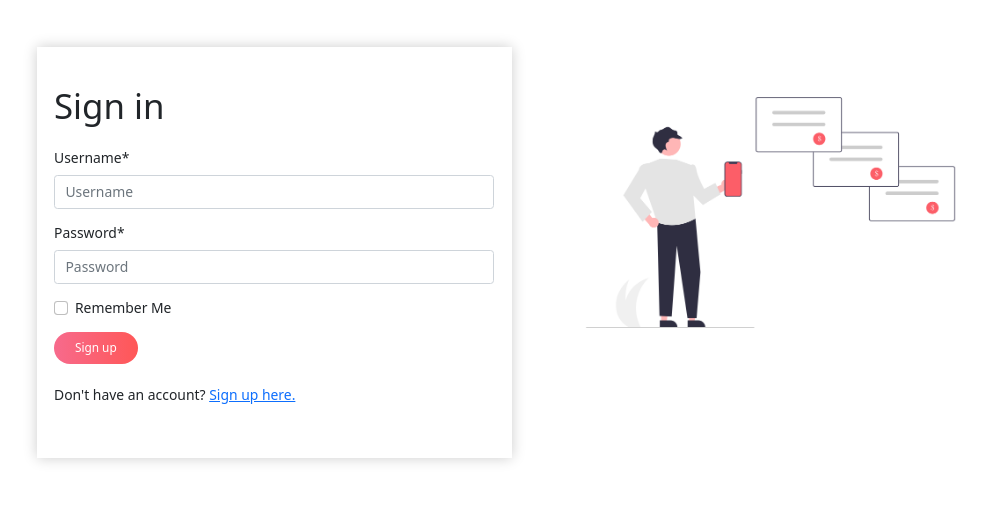
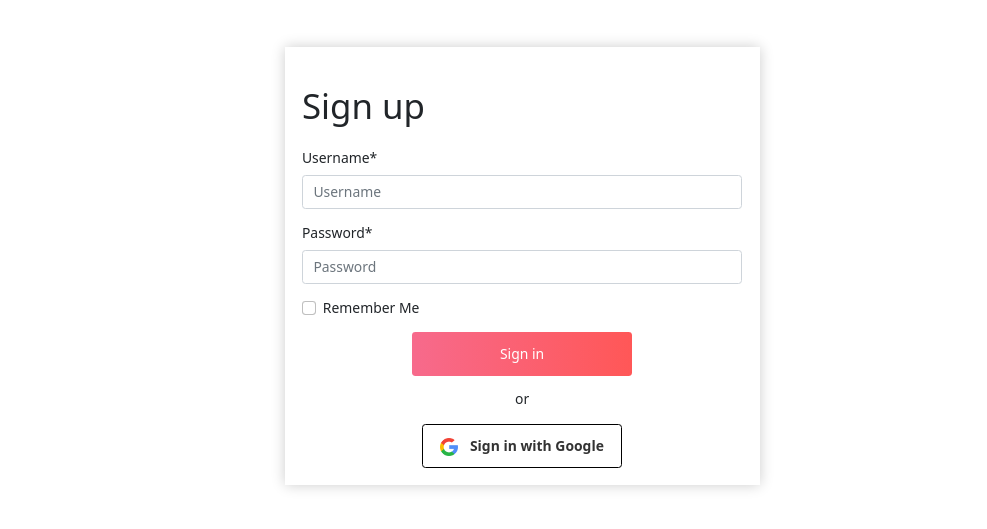
Before and after one commit to MayankGeek/PortfolioBuilder, a Django app: page /accounts/login/ in a window 1280 px wide. Shown: the part 49-578 px from the top of the page, without its empty margins (104-1091 px from the left). Run offline with Django 4.2, Linux system fonts and the light colour scheme; some libraries are stand-ins or nearby versions.

Commit message:
added google sign and also improved the UI

```diff
--- a/PortfolioBuilder/static/home.css
+++ b/PortfolioBuilder/static/home.css
@@ -108,3 +108,49 @@ img {
   max-height: 85%;
   object-fit: contain;
 }
+
+.btn-google {
+  display: inline-block;
+  padding: 12px 20px;
+  font-size: 16px;
+  font-weight: bold;
+  text-align: center;
+  text-decoration: none;
+  border-radius: 4px;
+  /* color: #fff; */
+  cursor: pointer;
+}
+
+.btn-google {
+  background-color: white;
+  border: 1px solid black; /* Add border style */
+  color: #333;
+}
+
+.btn-google-icon {
+  display: inline-block;
+  width: 20px;
+  height: 20px;
+  margin-right: 10px;
+}
+
+.btn-google:hover {
+  background-color: #dddddd;
+}
+
+
+.btn-sign {
+  background: linear-gradient(to right, #f76a8c, #ff5757);
+  color: white;
+  border: none;
+  padding: 0.8rem 1.8rem;
+  font-size: 1.0rem;
+  transition: all 0.3s ease;
+}
+
+.btn-sign:hover {
+  background: linear-gradient(to right, #f76a8c, #ff5757);
+  transform: scale(1.1);
+  color: white;
+  text-decoration: none;
+}
--- a/PortfolioBuilder/templates/account/login.html
+++ b/PortfolioBuilder/templates/account/login.html
@@ -1,4 +1,44 @@
 {% extends 'base.html' %}
+{% load socialaccount %}
+
+{% load crispy_forms_tags %}
+{% load static %}
+
+{% block content %}
+    <div class="container">
+        <link rel="stylesheet" href="{% static 'home.css' %}">
+        <div class="row">
+            <div class="col-md-6 offset-md-3 mt-0x"> <!-- Increase the margin-top value to move the form up -->
+                <div style="box-shadow: 0 0 15px rgba(0, 0, 0, 0.2); padding: 20px;">
+                    <h1 class="text-2xl my-4">Sign up</h1>
+                    <form method="POST">
+                        {% csrf_token %}
+                        {{ form|crispy }}
+                        <div class="text-center">
+                            <div class="d-grid gap-2 col-6 mx-auto">
+                                <button type="submit" class="btn btn-sign">Sign in</button>
+                            </div>
+                            <div class="or-divider my-3">
+                                <span class="or-text">or</span>
+                            </div>
+                            <a href="{% provider_login_url 'google' %}" class="btn btn-google">
+                                <img src="{% static 'google_logo.png' %}" alt="Google Logo" class="btn-google-icon">
+                                Sign in with Google
+                            </a>
+                        </div>
+                    </form>
+                </div>
+            </div>
+        </div>
+    </div>
+{% endblock content %}
+
+
+
+
+
+{% comment %} {% extends 'base.html' %}
+{% load socialaccount %}
 
 {% load crispy_forms_tags %}
 {% load static %}
@@ -15,6 +55,8 @@
                         {{ form|crispy }}
                         <button type="submit" class="btn btn-primary">Sign up</button>
                     </form>
+                    <a href="{% provider_login_url 'google' %}">Sign in with Google</a>
+
                     <p class="py-4">Don't have an account? <a class="text-blue-500 underline" href="{% url 'account_signup' %}">Sign up here.</a></p>
                 </div>
             </div>
@@ -23,4 +65,4 @@
             </div>
         </div>
     </div>
-{% endblock content %}
+{% endblock content %} {% endcomment %}
```
Also changed, not shown: PortfolioBuilder/PortfolioBuilder/settings.py (+15 -1 lines), PortfolioBuilder/templates/account/signup.html (+14 -6 lines), PortfolioBuilder/templates/socialaccount/login.html (added, +73 -0 lines), PortfolioBuilder/templates/socialaccount/signup.html (added, +73 -0 lines), PortfolioBuilder/db.sqlite3, PortfolioBuilder/static/google_logo.png (added), 1 other file.
